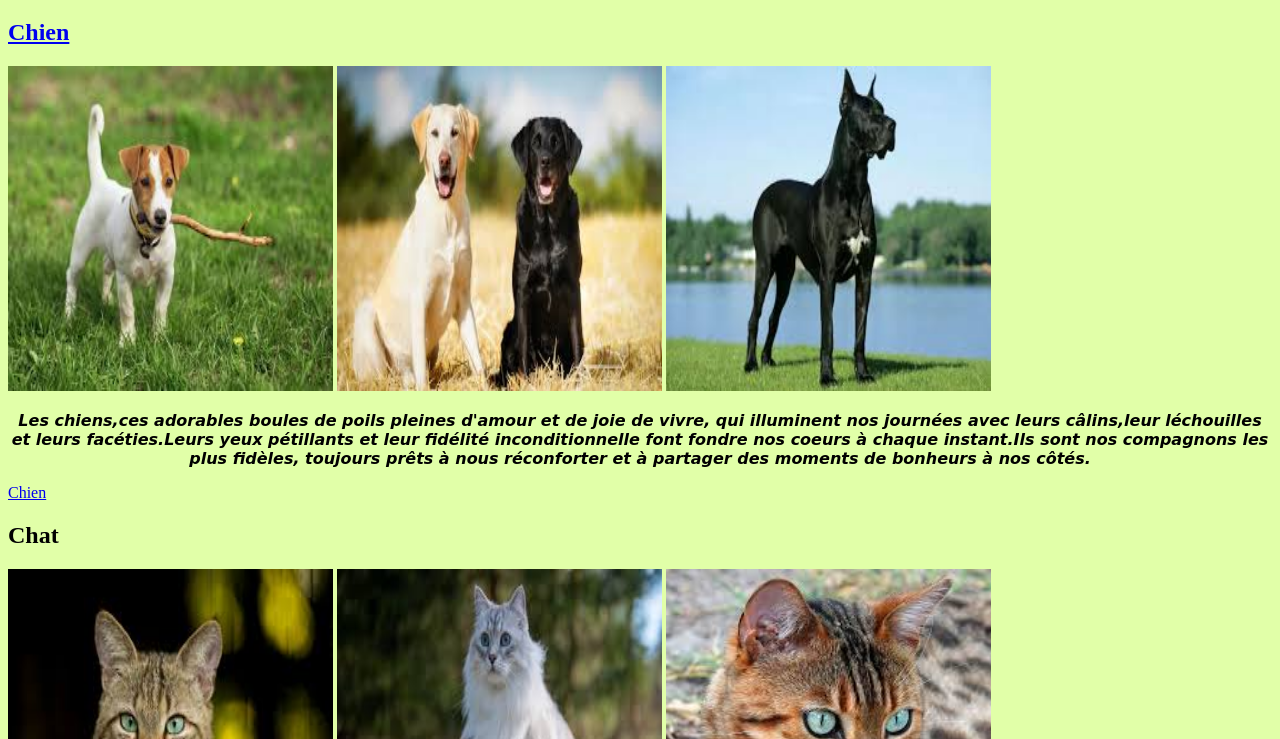
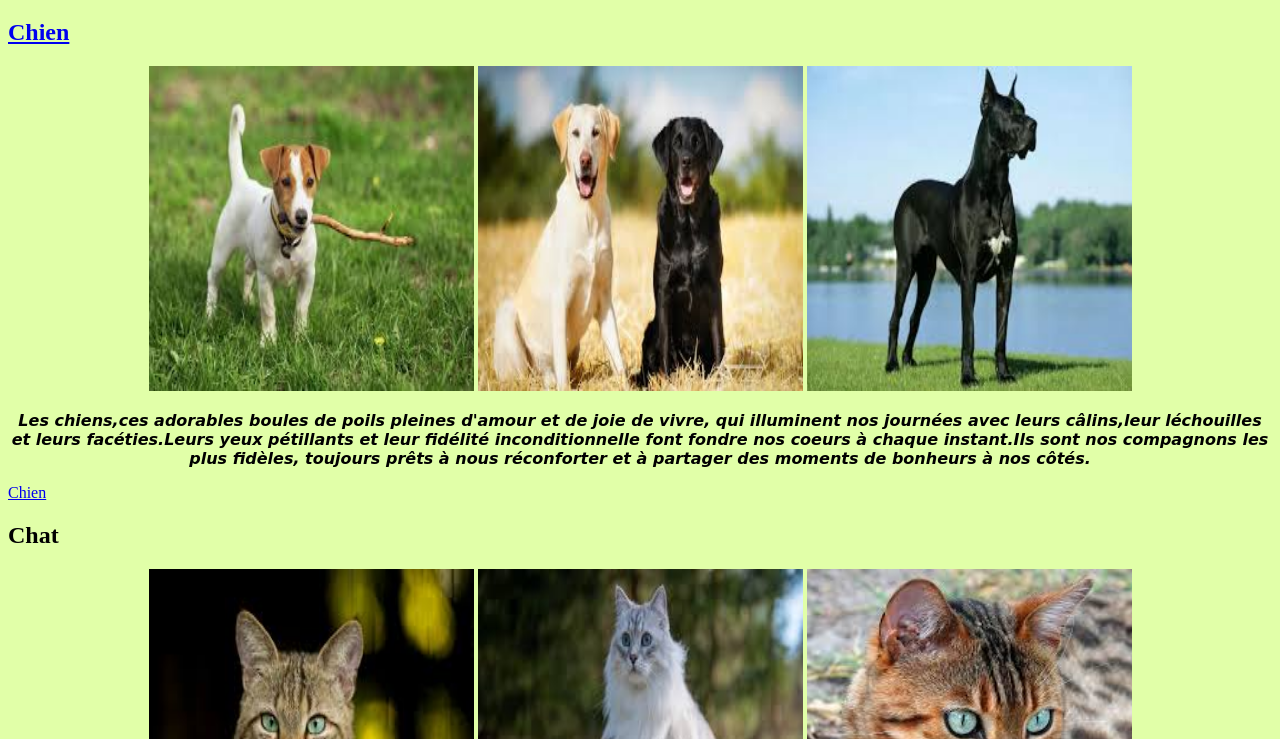
Before and after one commit to Jaddejr/jadde.jr, a plain HTML site: page index.html in a window 1280 px wide. Shown: the part 61-800 px from the top of the page. Drawn offline with Linux system fonts and the light colour scheme.

Commit message:
Update mon site.css

```diff
--- a/mon site.css
+++ b/mon site.css
@@ -1,3 +1,7 @@
+.mesimages{
+	text-align: center;
+}
+
 p{
 	color:black;
 	font-style:italic;
@@ -16,3 +20,4 @@ p{
  body{
 
  	background-color:#E1FFA8;
+}
```
